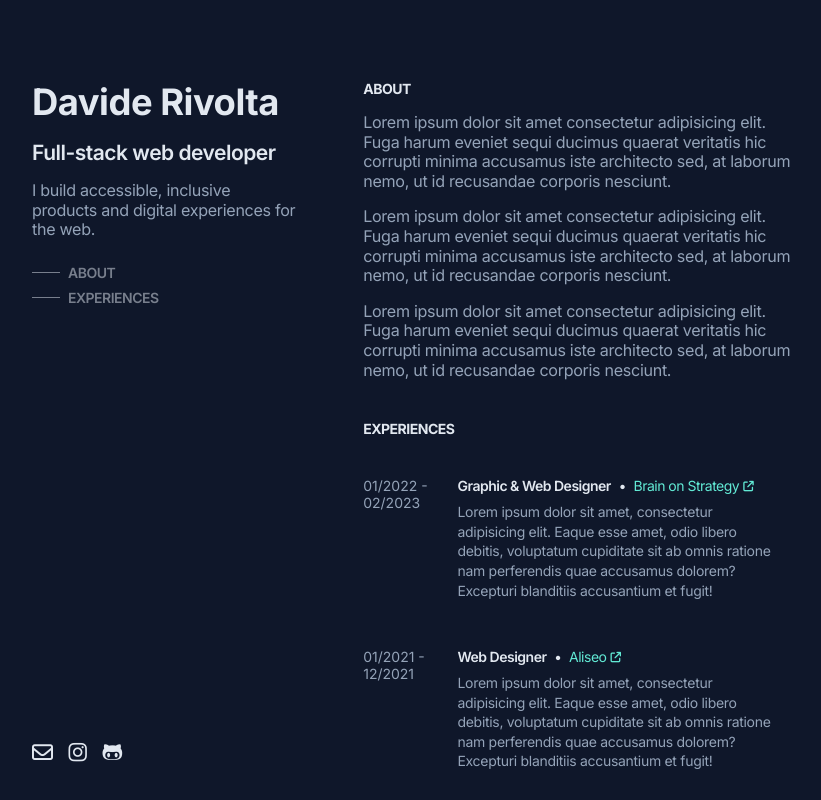
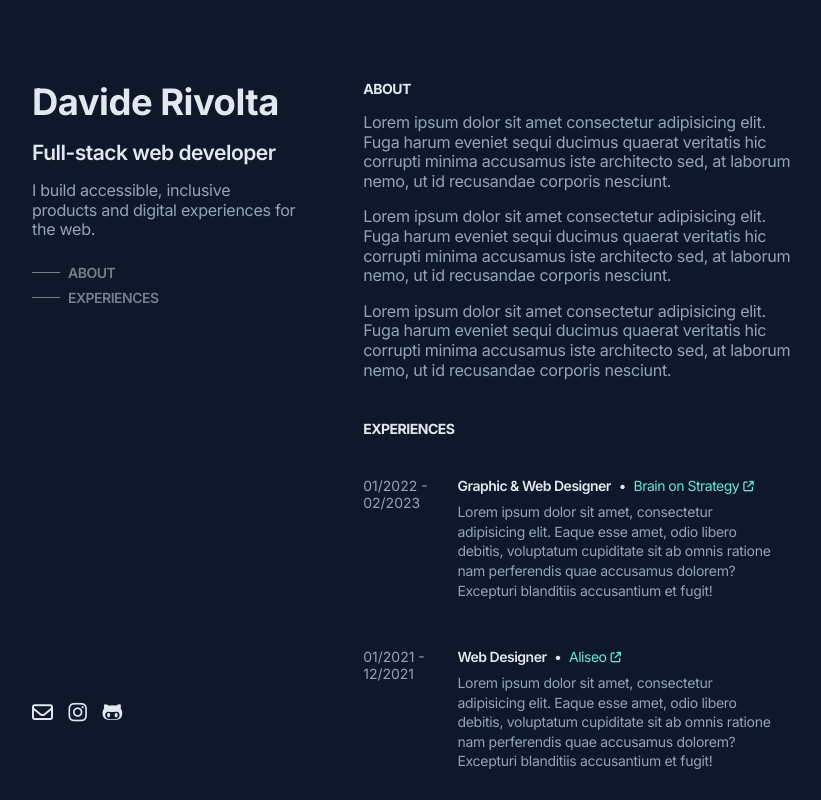
Before and after one commit to sp1lu/cv, a website with bundled scripts: page index.html in a window 1280 px wide. Shown: the top 800 px of the page, without its empty margins (224-1045 px from the left). Built offline with nearby package versions, Linux system fonts and the light colour scheme.

Commit message:
Css refactoring

```diff
--- a/src/style.scss
+++ b/src/style.scss
@@ -69,7 +69,7 @@ body {
     background-color: rgb(15, 23, 42);
     color: rgb(148, 163, 184);
     max-width: 88%;
-    margin: 40px auto;
+    margin: 80px auto;
 }
 
 // Header
@@ -160,7 +160,7 @@ header {
 
 // Main
 main {
-    margin: 0 0 40px 0;
+    margin: 0 0 0 0;
 }
 
 .job-experiences {
@@ -201,7 +201,7 @@ main {
     .container {
         display: flex;
         justify-content: space-between;
-        margin: 80px auto 0;
+        margin: 0 auto 0;
     }
 
     header {
@@ -216,7 +216,7 @@ main {
 
     .contacts {
         position: fixed;
-        bottom: 40px;
+        bottom: 80px;
     }
 
     main {
```
Also changed, not shown: dist/style.css.
